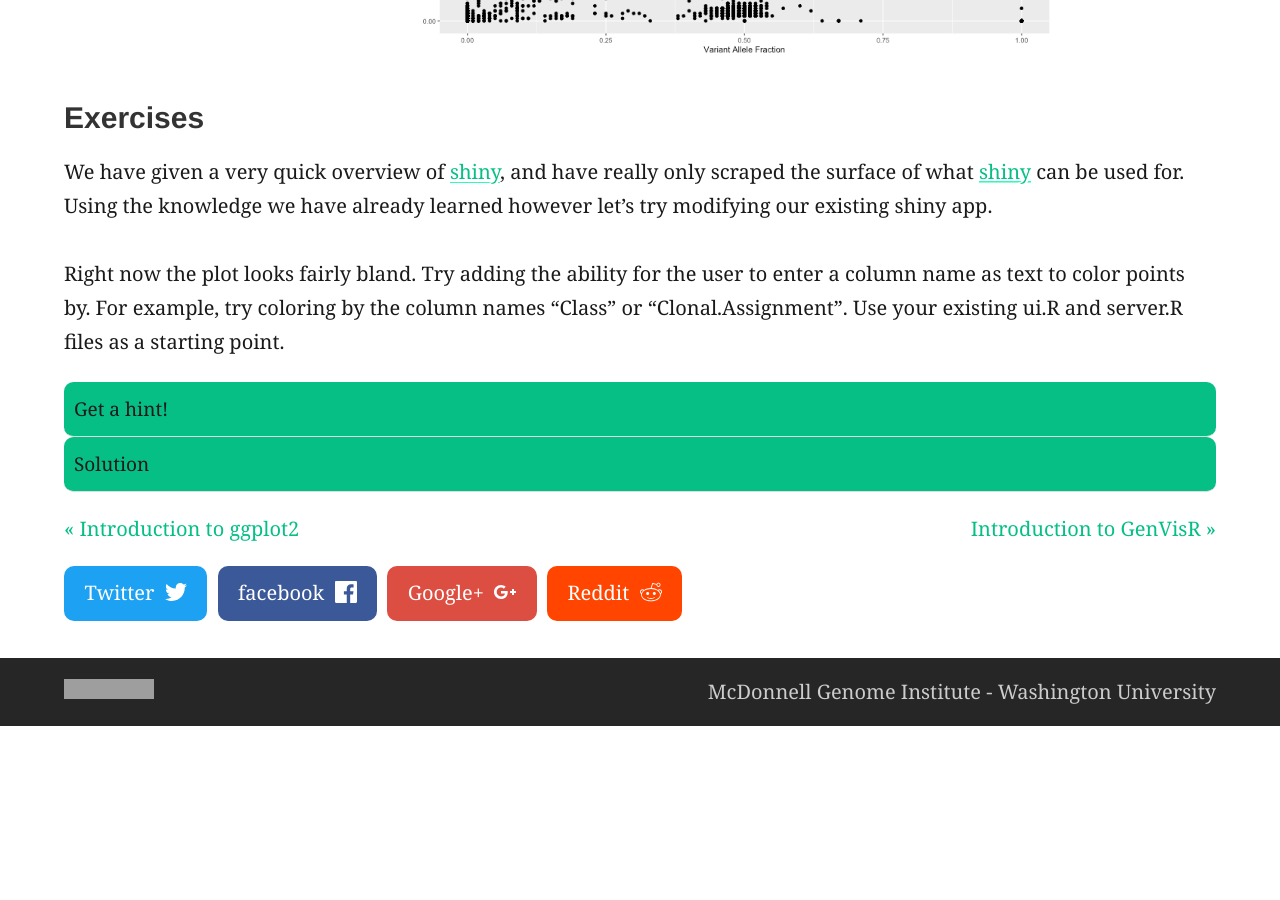
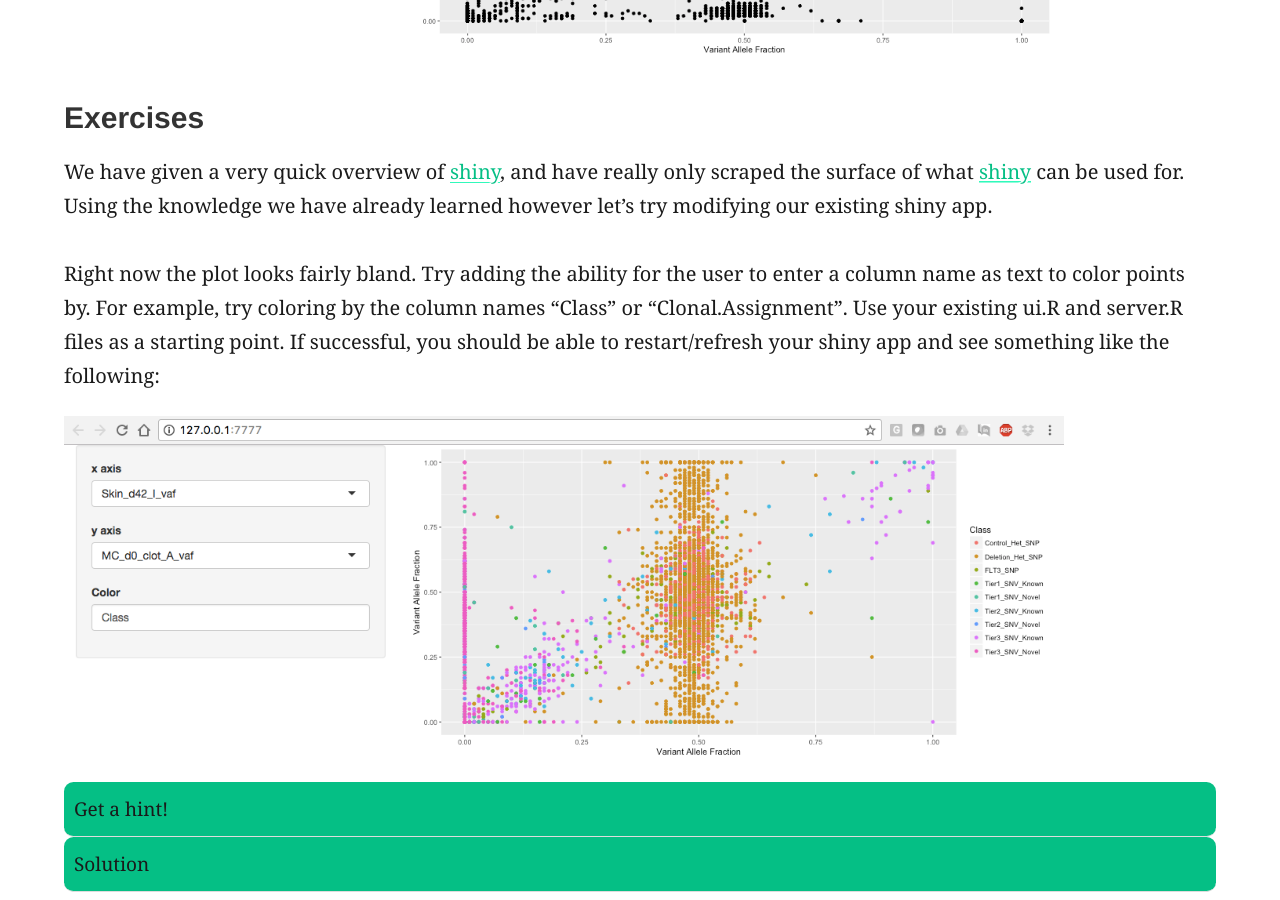
Before and after one commit to griffithlab/genviz.org, a Jekyll site: the page built from _posts/0002-04-01-introToshiny.md, in a window 1280 px wide and 900 px high, scrolled down 8417 px. Built offline with Jekyll 4.4.1, drawn with Linux system fonts in a browser that asks for light colours; nearby versions of some CDN libraries; before the commit the page ends 9143 px from its top, so only the background shows below that; grey boxes are pictures that could not be loaded.

Commit message:
added final exercise image to shiny module

```diff
--- a/_posts/0002-04-01-introToshiny.md
+++ b/_posts/0002-04-01-introToshiny.md
@@ -171,7 +171,9 @@ Once again, to view/test your app simply type the `runApp(port=7777)` command in
 ### Exercises
 We have given a very quick overview of [shiny](https://shiny.rstudio.com/), and have really only scraped the surface of what [shiny](https://shiny.rstudio.com/) can be used for. Using the knowledge we have already learned however let's try modifying our existing shiny app.
 
-Right now the plot looks fairly bland. Try adding the ability for the user to enter a column name as text to color points by. For example, try coloring by the column names "Class" or "Clonal.Assignment". Use your existing ui.R and server.R files as a starting point.
+Right now the plot looks fairly bland. Try adding the ability for the user to enter a column name as text to color points by. For example, try coloring by the column names "Class" or "Clonal.Assignment". Use your existing ui.R and server.R files as a starting point. If successful, you should be able to restart/refresh your shiny app and see something like the following:
+
+{% include figure.html image="/assets/shiny/shiny_exercise_output.png" width="1000" %}
 
 {% include question.html question="Get a hint!" answer='You will want to use <a href="https://www.rdocumentation.org/packages/shinybootstrap2/versions/0.2.1/topics/textInput">textInput()</a> within the ui.R file for this and then link the input to the ggplot call.'%}
 
```
